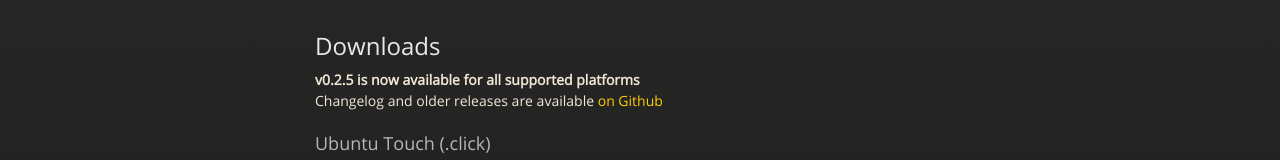
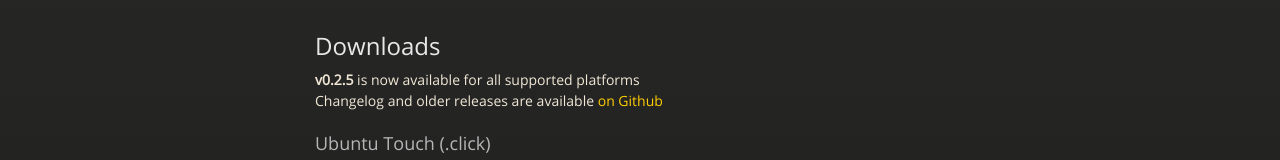
Before and after one commit to milikhin/milikhin.github.io, a plain HTML site: page index.html in a window 1280 px wide. Shown: the part 238-398 px from the top of the page. Drawn offline with Linux system fonts and the light colour scheme.

Commit message:
Update index.html

```diff
--- a/index.html
+++ b/index.html
@@ -42,7 +42,7 @@
               </a>Downloads
             </h2>
             <p>
-                <b>v0.2.5 is now available for all supported platforms</b>
+                <b>v0.2.5</b> is now available for all supported platforms
                 <br/>Changelog and older releases are available <a href="https://github.com/milikhin/seabass/releases">on Github</a>
             </p>
             <h3>
```
